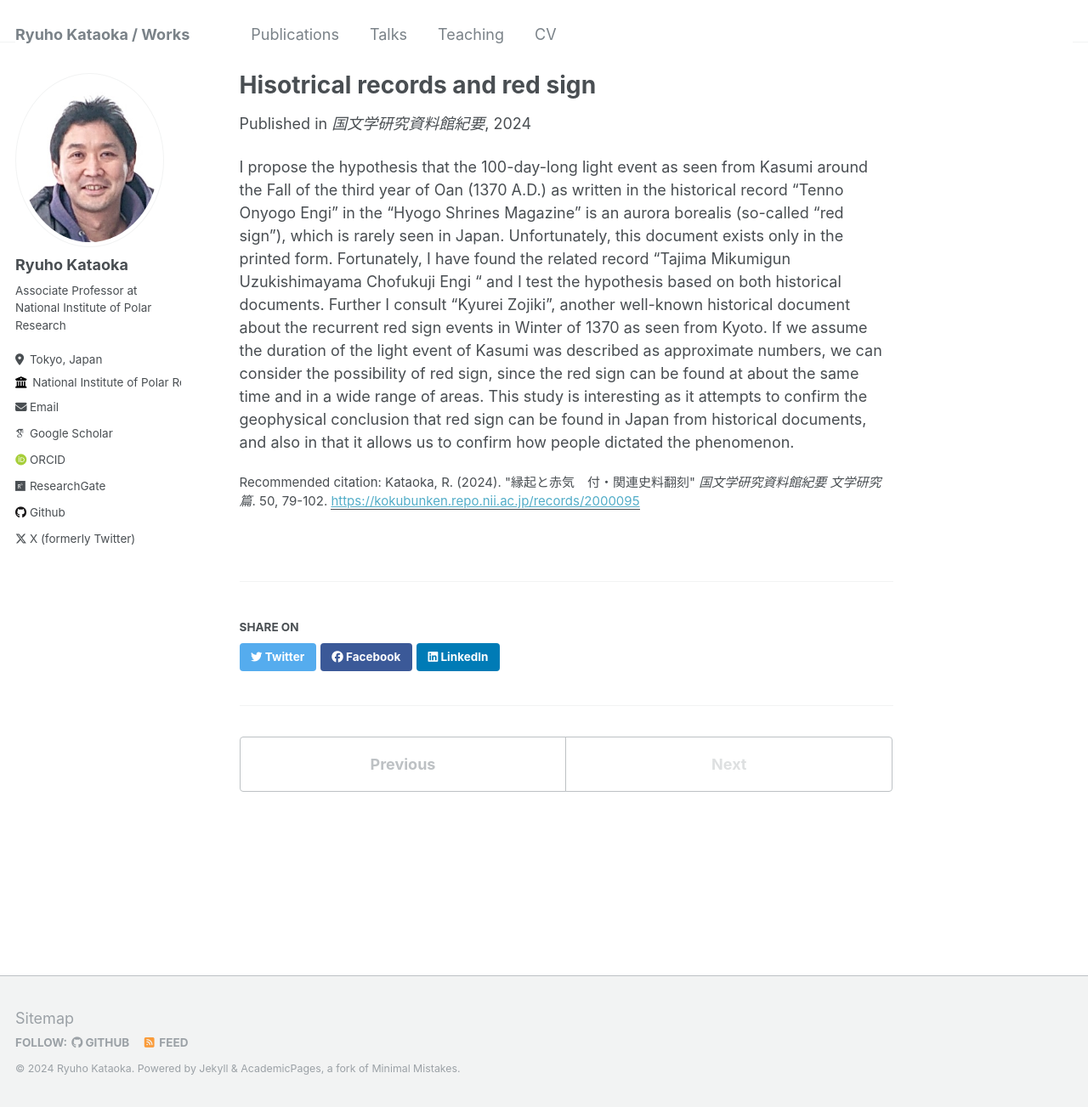
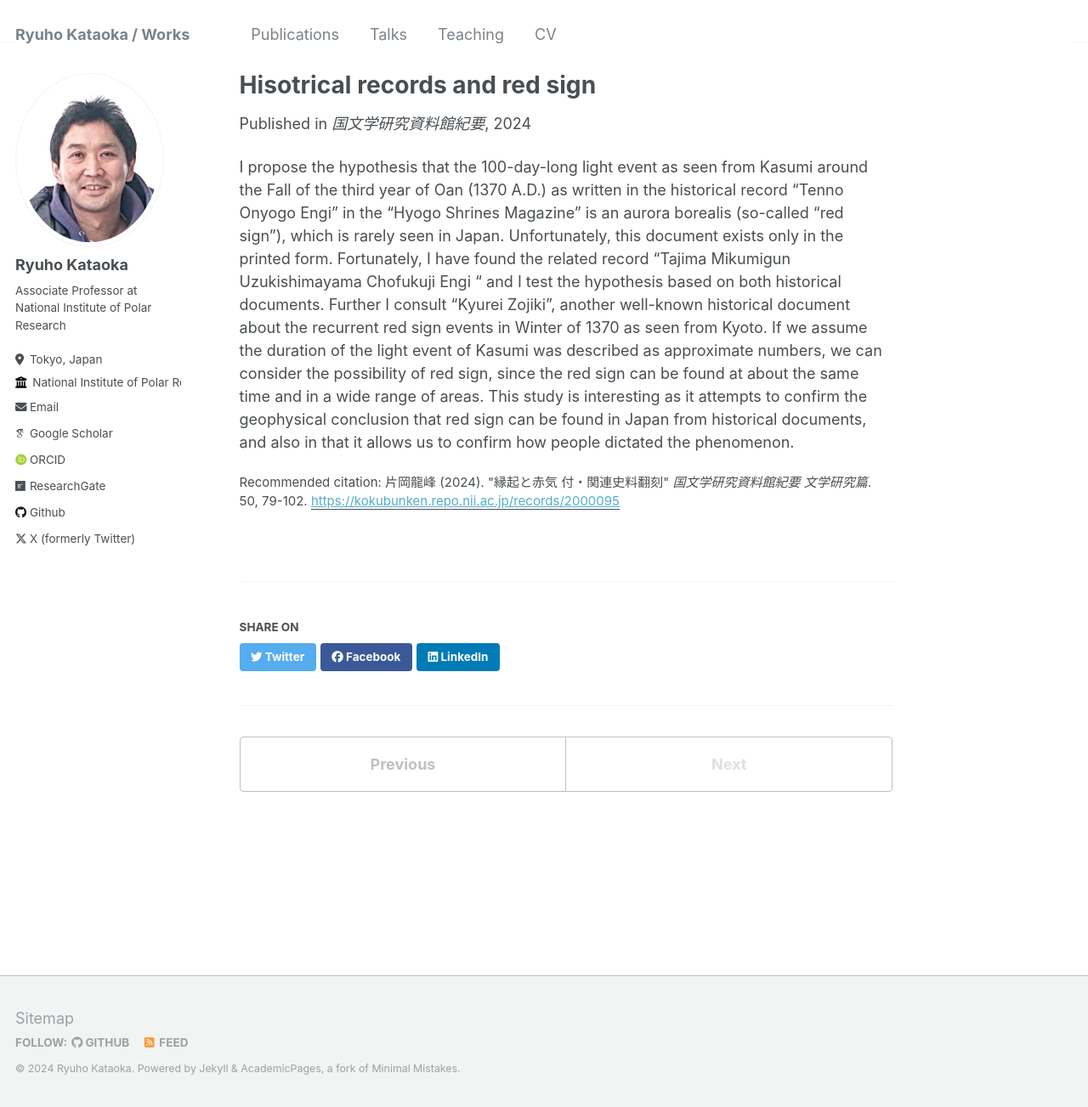
Before and after one commit to ryuhokataoka/ryuhokataoka.github.io, a Jekyll site: the page built from _publications/2024-04-01-red-sign-engi.md, in a window 1280 px wide and 1303 px high. Shown: the whole window at 85% size. Built offline with Jekyll 4.4.1, drawn with Linux system fonts in a browser that asks for light colours; some web fonts are replaced.

Commit message:
Update and rename 2024-04-01-red-sign.md to 2024-04-01-red-sign-engi.md

```diff
--- a/_publications/2024-04-01-red-sign.md
+++ b/_publications/2024-04-01-red-sign-engi.md
@@ -6,7 +6,7 @@
 date: 2024-04-01
 venue: '国文学研究資料館紀要'
 paperurl: 'https://kokubunken.repo.nii.ac.jp/records/2000095'
-citation: 'Kataoka, R. (2024). &quot;縁起と赤気　付・関連史料翻刻&quot; <i>国文学研究資料館紀要 文学研究篇</i>. 50, 79-102.'
+citation: '片岡龍峰 (2024). &quot;縁起と赤気 付・関連史料翻刻&quot; <i>国文学研究資料館紀要 文学研究篇</i>. 50, 79-102.'
 ---
 
 I propose the hypothesis that the 100-day-long light event as seen from Kasumi around the Fall of the third year of Oan (1370 A.D.) as written in the historical record "Tenno Onyogo Engi" in the "Hyogo Shrines Magazine" is an aurora borealis (so-called “red sign”), which is rarely seen in Japan. Unfortunately, this document exists only in the printed form. Fortunately, I have found the related record "Tajima Mikumigun Uzukishimayama Chofukuji Engi " and I test the hypothesis based on both historical documents. Further I consult "Kyurei Zojiki", another well-known historical document about the recurrent red sign events in Winter of 1370 as seen from Kyoto. If we assume the duration of the light event of Kasumi was described as approximate numbers, we can consider the possibility of red sign, since the red sign can be found at about the same time and in a wide range of areas. This study is interesting as it attempts to confirm the geophysical conclusion that red sign can be found in Japan from historical documents, and also in that it allows us to confirm how people dictated the phenomenon.
```
